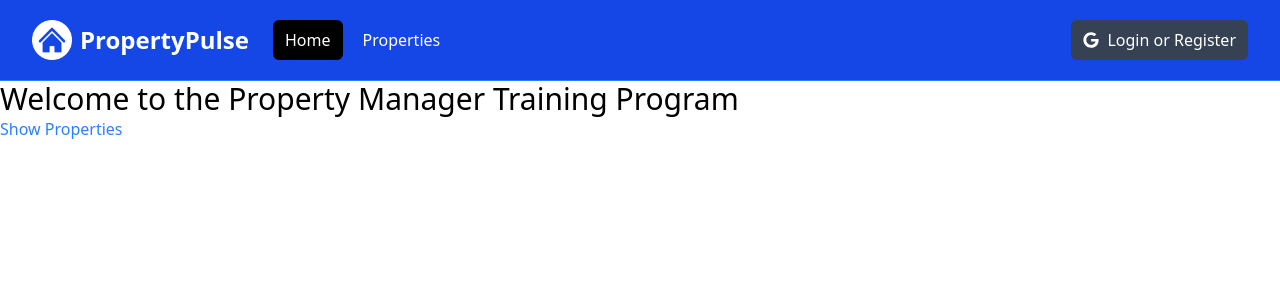
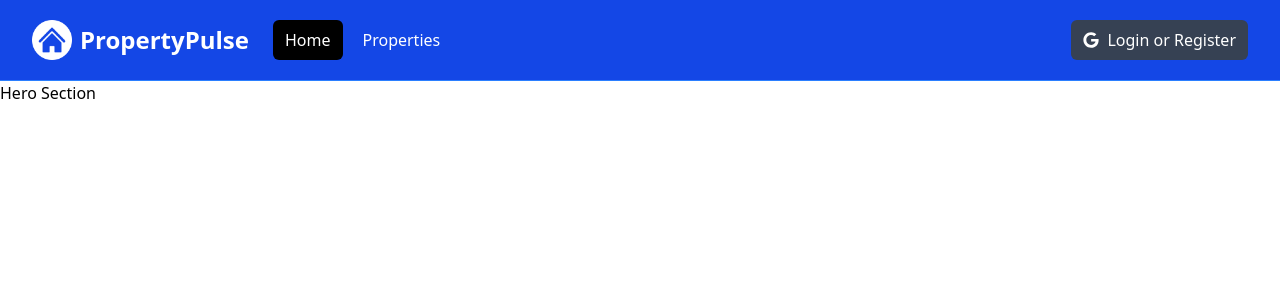
Before and after one commit to NickArch94/property-manager, a Next.js app: page / in a window 1280 px wide. Shown: the top 300 px of the page. Built offline with nearby package versions, Linux system fonts and the light colour scheme.

Commit message:
Added final touches of section highlighting in the Navbar and created the start of the first Hero section.

```diff
--- a/app/page.jsx
+++ b/app/page.jsx
@@ -1,11 +1,10 @@
+import Hero from '@/components/hero'
 import React from 'react'
-import Link from 'next/link'
 
 const HomePage = () => {
   return (
     <div>
-      <h1 className="text-3xl">Welcome to the Property Manager Training Program</h1>
-      <Link href="/properties" className="text-blue-500 hover:underline">Show Properties</Link>
+      <Hero />
     </div>
   )
 };
--- /dev/null
+++ b/components/hero.jsx
@@ -0,0 +1,11 @@
+import React from 'react'
+
+const Hero = () => {
+  return (
+    <div>
+      Hero Section
+    </div>
+  )
+}
+
+export default Hero
```
